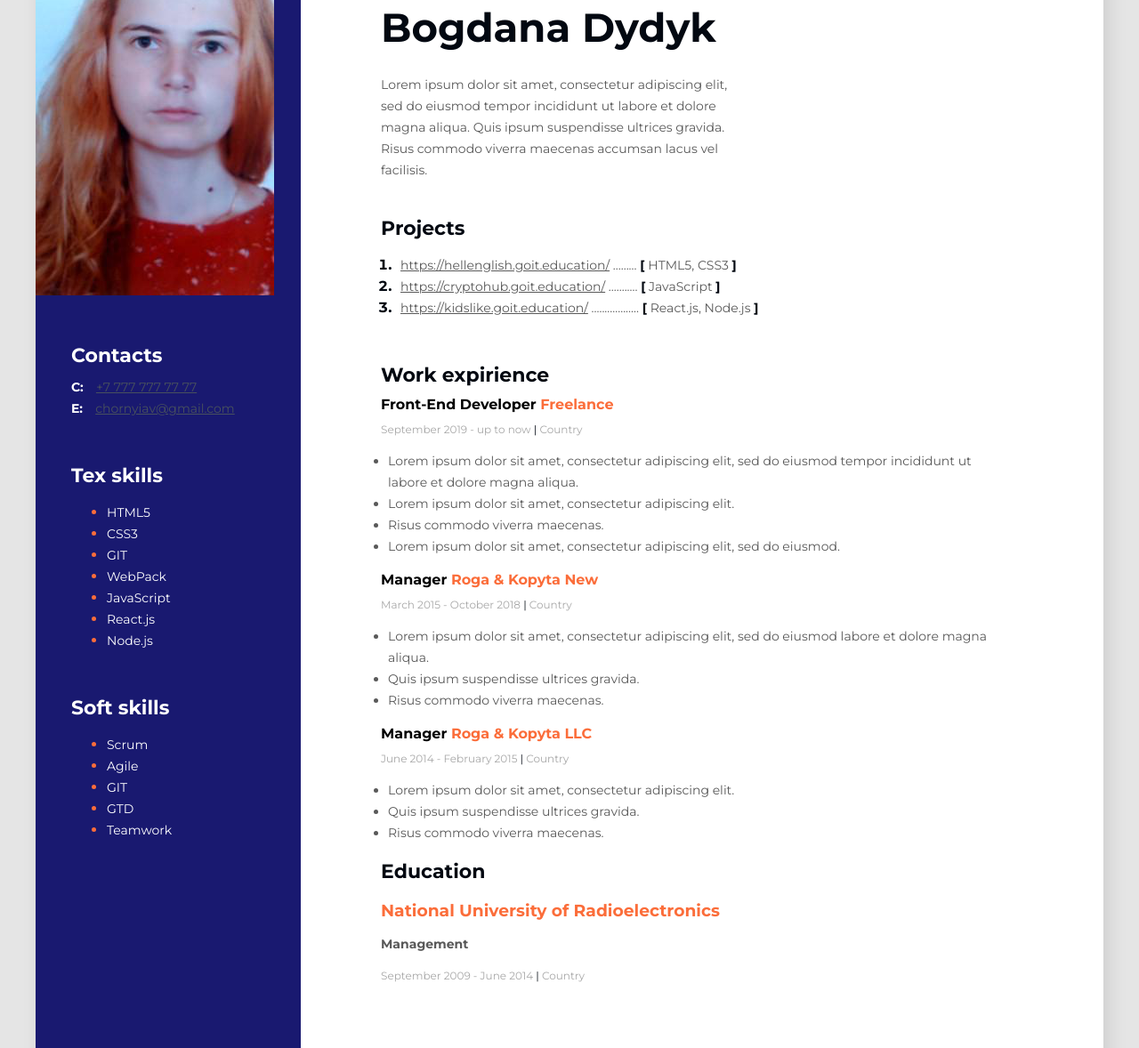
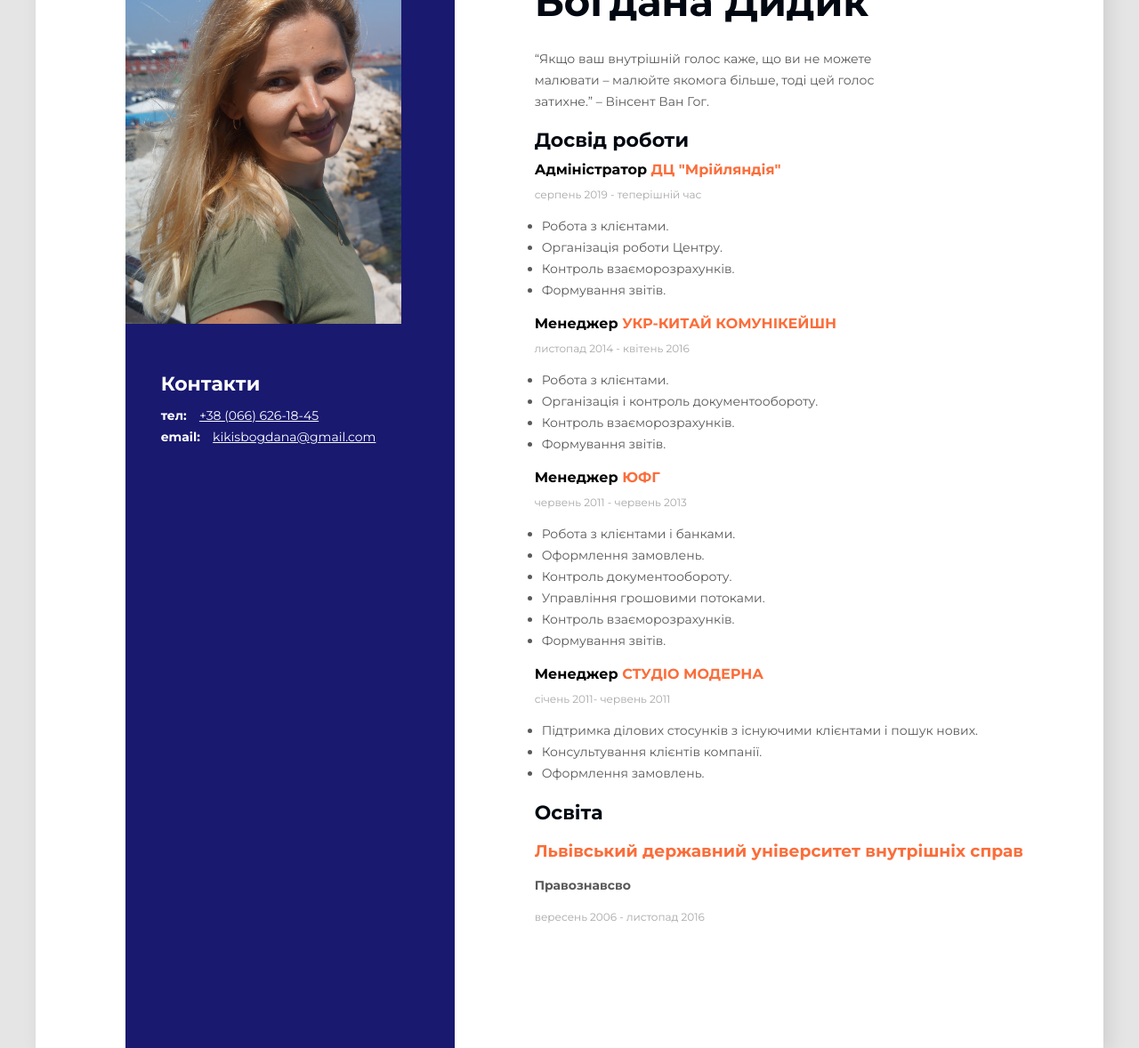
Before and after one commit to Bohdana2389/my-resume, a plain HTML site: page index.html in a window 1280 px wide. Shown: the part 196-1374 px from the top of the page at 89% size. Drawn offline with Linux system fonts and the light colour scheme.

Commit message:
resume_db

```diff
--- a/css/style.css
+++ b/css/style.css
@@ -13,7 +13,6 @@ body {
 /*main container*/
 .main-content {
   padding: 100px 90px;
-
 }
 .main-content-title {
   font-style: normal;
@@ -52,48 +51,12 @@ body {
   color: #595959;
   width: 400px;
 }
-/*my projects section*/
-.my-projects-section {
-    margin-bottom: 50px;
-}
-.my-projects-list {
-  padding: 0 0 0 17px;
-}
-.my-projects-item {
-  color: #020811;
-  font-weight: bold;
-}
-.my-projects-link{
-    font-style: normal;
-    font-weight: normal;
-    font-size: 14px;
-    line-height: 24px;
-    color: #595959;
-
-}
-.my-projects-text {
-    font-style: normal;
-font-weight: normal;
-font-size: 14px;
-line-height: 24px;
-color: #595959;
-margin-left: 5px;
-}
-.my-projects-bracket {
-    font-style: normal;
-font-weight: bold;
-font-size: 14px;
-line-height: 24px;
-color: #020811;
-
-}
 /*my work expirience*/
 
-.My-work-expirience-company{
-    color: #FB6D3A;
-
+.My-work-expirience-company {
+  color: #fb6d3a;
 }
-.My-work-expirience-position{
+.My-work-expirience-position {
   font-style: normal;
   font-weight: bold;
   font-size: 16px;
@@ -105,13 +68,13 @@ font-style: normal;
   font-weight: normal;
   font-size: 12px;
   line-height: 15px;
-color: #A8A8A8;
+  color: #a8a8a8;
   margin: 0 0 10px 0;
 }
-.My-work-expirience-devided{
+.My-work-expirience-devided {
   color: #020811;
 }
-.My-work-expirience-duties{
+.My-work-expirience-duties {
   padding: 0 0 0 8px;
 }
 .My-work-expirience-duti {
@@ -121,11 +84,10 @@ font-size: 14px;
   line-height: 24px;
   color: #595959;
 }
-.My-work-expirience-company-block{
+.My-work-expirience-company-block {
   margin: 0 15px 0 0;
 }
 .My-education {
-
 }
 .education {
   font-style: normal;
@@ -169,37 +131,9 @@ color: #595959;
   margin-right: 10px;
 }
 .contact-section-link {
-  color: #48515e;
+  color: #ffffff;
   font-style: normal;
   font-weight: normal;
   font-size: 14px;
   line-height: 24px;
 }
-/*skills section*/
-.tex-skill-list {
-  padding: 0 0 0 17;
-}
-.tex-skill-item {
-  color: #fb6d3a;
-}
-
-.soft-skill-list {
-  padding: 0 0 0 17;
-}
-.soft-skill-item {
-  color: #fb6d3a;
-}
-.tex-skill-item-text {
-  font-style: normal;
-  font-weight: normal;
-  font-size: 14px;
-  line-height: 24px;
-  color: #ffffff;
-}
-.soft-skill-item-text {
-  font-style: normal;
-  font-weight: normal;
-  font-size: 14px;
-  line-height: 24px;
-  color: #ffffff;
-}
--- a/index.html
+++ b/index.html
@@ -1,5 +1,5 @@
 <!DOCTYPE html>
-<html lang="en">
+<html lang="ua">
  <head>
     <meta charset="UTF-8">
     <meta http-equiv="X-UA-Compatible" content="IE=edge">
@@ -20,88 +20,73 @@
 
         <!--About me section-->
     <div class="about-me-section">
-        <H2 class="about-me-profession ">Front-End Developer</H2>
-        <H1 class="about-me-name">Bogdana Dydyk</H1>
-        <P class="about-me-description">Lorem ipsum dolor sit amet, consectetur adipiscing elit, sed do eiusmod tempor incididunt ut labore et dolore magna aliqua. Quis ipsum suspendisse ultrices gravida. Risus commodo viverra maecenas accumsan lacus vel facilisis. </P>
 
-    </div>
-    <!--My projects section-->
-        <div class="my-projects-section">
-            <H3 class="main-content-title">Projects</H3>
-            <ol class="my-projects-list">
+        <H1 class="about-me-name">Богдана Дидик</H1>
+        <P class="about-me-description">“Якщо ваш внутрішній голос каже, що ви не можете малювати – малюйте якомога більше, тоді цей голос затихне.” – Вінсент
+        Ван Гог.</P>
 
-                <li class="my-projects-item">
-                    <span class="my-projects-text">
-                <a href="https://hellenglish.goit.education/" class="my-projects-link">https://hellenglish.goit.education/</a>
-                .........
-                <span class="my-projects-bracket">[ </span> HTML5, CSS3 <span class="my-projects-bracket"> ]</span>
-            </span>
-                </li>
-                <Li class="my-projects-item">
-                    <span class="my-projects-text">
-                    <a href="https://cryptohub.goit.education/" class="my-projects-link">https://cryptohub.goit.education/</a>
-                    ...........
-                <span class="my-projects-bracket">[</span> JavaScript <span class="my-projects-bracket">   ]</span>
-            </span>
-                    </Li>
-                <Li class="my-projects-item">
-                    <span class="my-projects-text">
-                    <a href="https://kidslike.goit.education/" class="my-projects-link">https://kidslike.goit.education/</a>
-                    ..................
-                    <span class="my-projects-bracket" >[ </span> React.js, Node.js <span class="my-projects-bracket"> ]</span>
-                    </Li>
-                    </span>
-            </ol>
 
-        </div>
     <!--My work expirience]-->
     <div class="My-work-expirience">
-        <H3 class="main-content-title">Work expirience</H3>
-        <!--Company 3-->
+        <H2 class="main-content-title">Досвід роботи</H2>
+        <!--Company 4-->
         <div class="My-work-expirience-company-block">
-        <H3 class="My-work-expirience-position">Front-End Developer <span class="My-work-expirience-company"> Freelance</span> </H3>
-        <p class="My-work-expirience-period">September 2019 - up to now  <span class="My-work-expirience-devided"> |</span>   Country</p>
+        <H3 class="My-work-expirience-position">Адміністратор <span class="My-work-expirience-company"> ДЦ "Мрійляндія"</span> </H3>
+        <p class="My-work-expirience-period">серпень 2019 - теперішній час  <span class="My-work-expirience-devided"> </span>  </p>
     <ul class="My-work-expirience-duties">
-        <li class="My-work-expirience-duti">Lorem ipsum dolor sit amet, consectetur adipiscing elit, sed do eiusmod tempor incididunt ut labore et dolore magna aliqua.
-        </li>
-        <li class="My-work-expirience-duti">Lorem ipsum dolor sit amet, consectetur adipiscing elit.</li>
-        <li class="My-work-expirience-duti">Risus commodo viverra maecenas. </li>
-        <li class="My-work-expirience-duti">Lorem ipsum dolor sit amet, consectetur adipiscing elit, sed do eiusmod.
-        </li>
+        <li class="My-work-expirience-duti">Робота з клієнтами.</li>
+        <li class="My-work-expirience-duti">Організація роботи Центру.</li>
+        <li class="My-work-expirience-duti">Контроль взаєморозрахунків. </li>
+        <li class="My-work-expirience-duti">Формування звітів. </li>
 
 
     </ul>
     </div>
+    <!--Company 3-->
+    <div class="My-work-expirience-company-block" >
+        <H3 class="My-work-expirience-position">Менеджер <span class="My-work-expirience-company"> УКР-КИТАЙ КОМУНІКЕЙШН </span></H3>
+        <p class="My-work-expirience-period">листопад 2014 - квітень 2016  <span class="My-work-expirience-devided"> </span>   </p>
+    <ul class="My-work-expirience-duties">
+        <li class="My-work-expirience-duti"> Робота з клієнтами. </li>
+        <li class="My-work-expirience-duti">Організація і контроль документообороту.</li>
+        <li class="My-work-expirience-duti">Контроль взаєморозрахунків. </li>
+        <li class="My-work-expirience-duti">Формування звітів. </li>
+    </ul>
+    </div>
     <!--Company 2-->
     <div class="My-work-expirience-company-block" >
-        <H3 class="My-work-expirience-position">Manager <span class="My-work-expirience-company"> Roga & Kopyta New </span></H3>
-        <p class="My-work-expirience-period">March 2015 - October 2018  <span class="My-work-expirience-devided"> |</span>   Country</p>
+        <H3 class="My-work-expirience-position" >Менеджер <span class="My-work-expirience-company"> ЮФГ </span> </H3>
+        <p class="My-work-expirience-period">червень 2011 - червень 2013  <span class="My-work-expirience-devided"> </span> </p>
     <ul class="My-work-expirience-duties">
-        <li class="My-work-expirience-duti"> Lorem ipsum dolor sit amet, consectetur adipiscing elit, sed do eiusmod labore et dolore magna aliqua.
-        </li>
-        <li class="My-work-expirience-duti">Quis ipsum suspendisse ultrices gravida.</li>
-        <li class="My-work-expirience-duti">Risus commodo viverra maecenas. </li>
+        <li class="My-work-expirience-duti" >Робота з клієнтами і банками.</li>
+        <li class="My-work-expirience-duti">Оформлення замовлень.</li>
+        <li class="My-work-expirience-duti">Контроль документообороту.</li>
+        <li class="My-work-expirience-duti">Управління грошовими потоками.</li>
+        <li class="My-work-expirience-duti">Контроль взаєморозрахунків.</li>
+        <li class="My-work-expirience-duti">Формування звітів.</li>
+    </ul>
+    </div>
 
 </ul>
 </div>
 <!--Company 1-->
-    <div class="My-work-expirience-company-block" >
-        <H3 class="My-work-expirience-position" >Manager <span class="My-work-expirience-company"> Roga & Kopyta LLC </span> </H3>
-        <p class="My-work-expirience-period">June 2014 - February 2015  <span class="My-work-expirience-devided"> |</span>  Country</p>
+<div class="My-work-expirience-company-block">
+    <H3 class="My-work-expirience-position">Менеджер <span class="My-work-expirience-company"> СТУДІО МОДЕРНА </span>
+    </H3>
+    <p class="My-work-expirience-period">січень 2011- червень 2011 <span class="My-work-expirience-devided"> </span></p>
     <ul class="My-work-expirience-duties">
-        <li class="My-work-expirience-duti" >    Lorem ipsum dolor sit amet, consectetur adipiscing elit.
-        </li>
-        <li class="My-work-expirience-duti">Quis ipsum suspendisse ultrices gravida.</li>
-        <li class="My-work-expirience-duti">Risus commodo viverra maecenas. </li>
+        <li class="My-work-expirience-duti">Підтримка ділових стосунків з існуючими клієнтами і пошук нових.</li>
+        <li class="My-work-expirience-duti">Консультування клієнтів компанії.</li>
+        <li class="My-work-expirience-duti">Оформлення замовлень.</li>
 
     </ul>
 </div>
      <!--Education-->
      <div class="My-education">
-         <H2 class="main-content-title">Education</H2>
-        <H3 class="My-work-expirience-company">National University of Radioelectronics  </H3>
-        <H4 class="education">Management</H4>
-        <p class="My-work-expirience-period">September 2009 - June 2014  <span class="My-work-expirience-devided"> |</span>  Country</p>
+         <H2 class="main-content-title">Освіта</H2>
+        <H3 class="My-work-expirience-company">Львівський державний університет внутрішніх справ </H3>
+        <H4 class="education">Правознавсво</H4>
+        <p class="My-work-expirience-period">вересень 2006 - листопад 2016  <span class="My-work-expirience-devided"></span> </p>
 
     </div>
 
@@ -109,62 +94,21 @@
     </div>
 <!--sadebar section-->
 <aside class="sidebar-sections">
-<img src="img/Picture1.png" alt="my photo">
+<img src="img/фото.jpg"  width="310" height="480" alt="my photo">
 <!--Contacts-->
 <div class="contacts">
-    <H3 class="sidebar-title">Contacts</H3>
+    <H3 class="sidebar-title">Контакти</H3>
     <div>
-      <span class="contact-section-tipe">C:</span>
-      <a class="contact-section-link" href="tel:+77777777777">+7 777 777 77 77</a>
+      <span class="contact-section-tipe">тел:</span>
+      <a class="contact-section-link" href="tel:+380666261845">+38 (066) 626-18-45</a>
 
 
     </div>
     <div>
-        <span class="contact-section-tipe">E:</span>
-        <a class="contact-section-link" href="mailto:chornyiav@gmail.com">chornyiav@gmail.com</a>
+        <span class="contact-section-tipe">email:</span>
+        <a class="contact-section-link" href="mailto:kikisbogdana@gmail.com">kikisbogdana@gmail.com</a>
         </div>
 </div>
-<!--Tex skills-->
-<div class="tex-skill-section">
-    <H3 class="sidebar-title">Tex skills</H3>
-    <ul class="tex-skill-list">
-        <li class="tex-skill-item"> <span class="tex-skill-item-text">HTML5</span> </li>
-        <li class="tex-skill-item"><span class="tex-skill-item-text">CSS3</span></li>
-        <li class="tex-skill-item"><span class="tex-skill-item-text">GIT</span></li>
-        <li class="tex-skill-item"><span class="tex-skill-item-text">WebPack</span></li>
-        <li class="tex-skill-item" ><span class="tex-skill-item-text">JavaScript</span></li>
-        <li class="tex-skill-item"><span class="tex-skill-item-text">React.js</span></li>
-        <li class="tex-skill-item"><span class="tex-skill-item-text">Node.js</span></li>
-
-</ul>
-</div>
-
-<!--Soft skills-->
-<div class="soft-skill">
-    <H3 class="sidebar-title" > Soft skills</H3>
-    <ul class="soft-skill-list">
-
-        <li class="soft-skill-item"><span class="soft-skill-item-text">Scrum</span></li>
-        <li class="soft-skill-item"><span class="soft-skill-item-text">Agile</span></li>
-        <li class="soft-skill-item"><span class="soft-skill-item-text">GIT</span></li>
-        <li class="soft-skill-item"><span class="soft-skill-item-text">GTD</span></li>
-        <li class="soft-skill-item"><span class="soft-skill-item-text">Teamwork</span></li>
-
-
-</ul>
-</div>
-
-
-
-
-
-
-
-
-
-
-
-
 
 
 </aside>
```
Also changed, not shown: img/Picture1.png (deleted), img/фото.jpg (added). Lines whose indentation alone changed are shown as unchanged.
